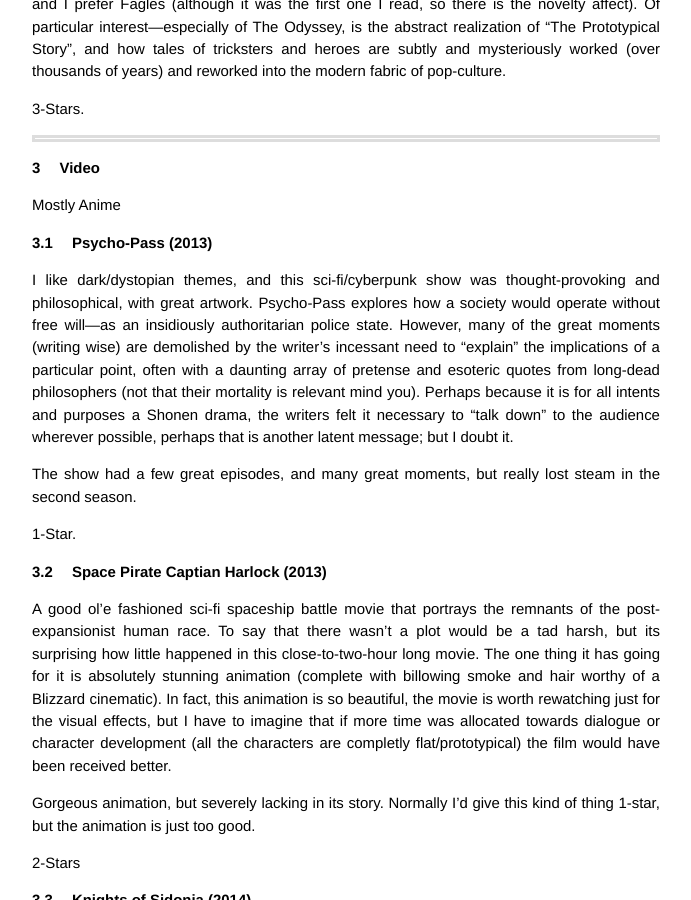
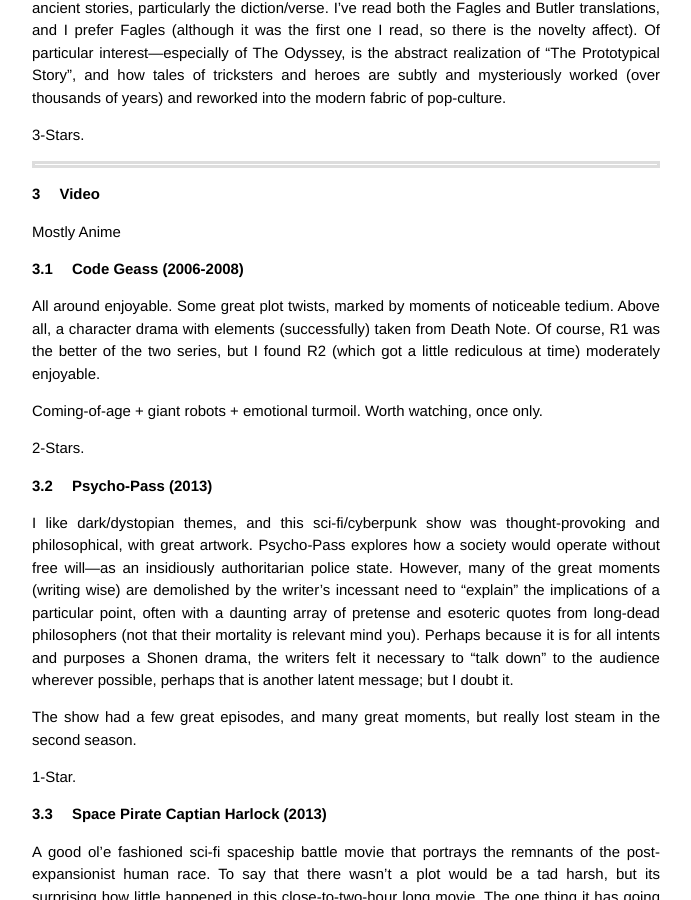
Before and after one commit to athuras/athuras.github.com, a Jekyll site: the page built from _posts/2014-08-06-Booklist.markdown, in a window 1280 px wide and 900 px high, scrolled down 6139 px. Shown: the whole window, without its empty margins (294-985 px from the left). Built offline with Jekyll 4.4.1, drawn with Linux system fonts in a browser that asks for light colours; comment, search, counter and statistics services are not loaded; some of the changed text lies outside the part shown.

Commit message:
code geass

```diff
--- a/_posts/2014-08-06-Booklist.markdown
+++ b/_posts/2014-08-06-Booklist.markdown
@@ -189,6 +189,15 @@
 # Video
 Mostly Anime
 
+## Code Geass (2006-2008)
+All around enjoyable. Some great plot twists, marked by moments of noticeable tedium.
+Above all, a character drama with elements (successfully) taken from Death Note.
+Of course, R1 was the better of the two series, but I found R2 (which got a little rediculous at time) moderately enjoyable.
+
+Coming-of-age + giant robots + emotional turmoil. Worth watching, once only.
+
+2-Stars.
+
 ## Psycho-Pass (2013)
 I like dark/dystopian themes, and this sci-fi/cyberpunk show was thought-provoking and philosophical, with great artwork.
 Psycho-Pass explores how a society would operate without free will---as an insidiously authoritarian police state.
```
